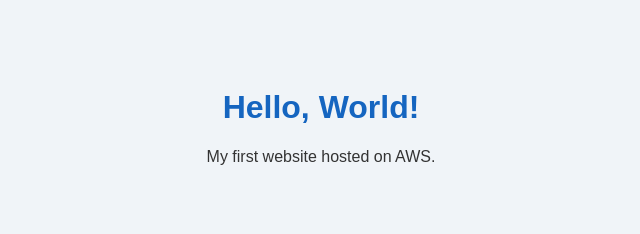
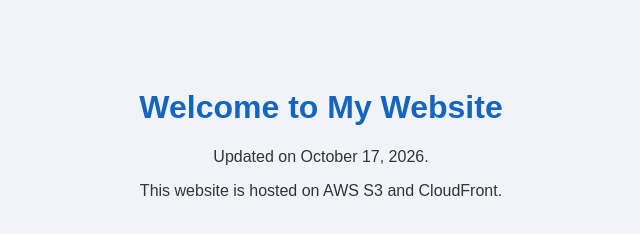
Before and after one commit to tejas6376/static-website-AWShost, a plain HTML site: page index.html in a window 1280 px wide. Shown: the whole page, without its empty margins (319-959 px from the left). Drawn offline with Linux system fonts and the light colour scheme.

Commit message:
2nd Update Index

```diff
--- a/index.html
+++ b/index.html
@@ -24,7 +24,8 @@
     </style>
 </head>
 <body>
-    <h1>Hello, World!</h1>
-    <p>My first website hosted on AWS.</p>
+    <h1>Welcome to My Website</h1>
+    <p>Updated on October 17, 2026.</p>
+    <p>This website is hosted on AWS S3 and CloudFront.</p>
 </body>
 </html>
```
